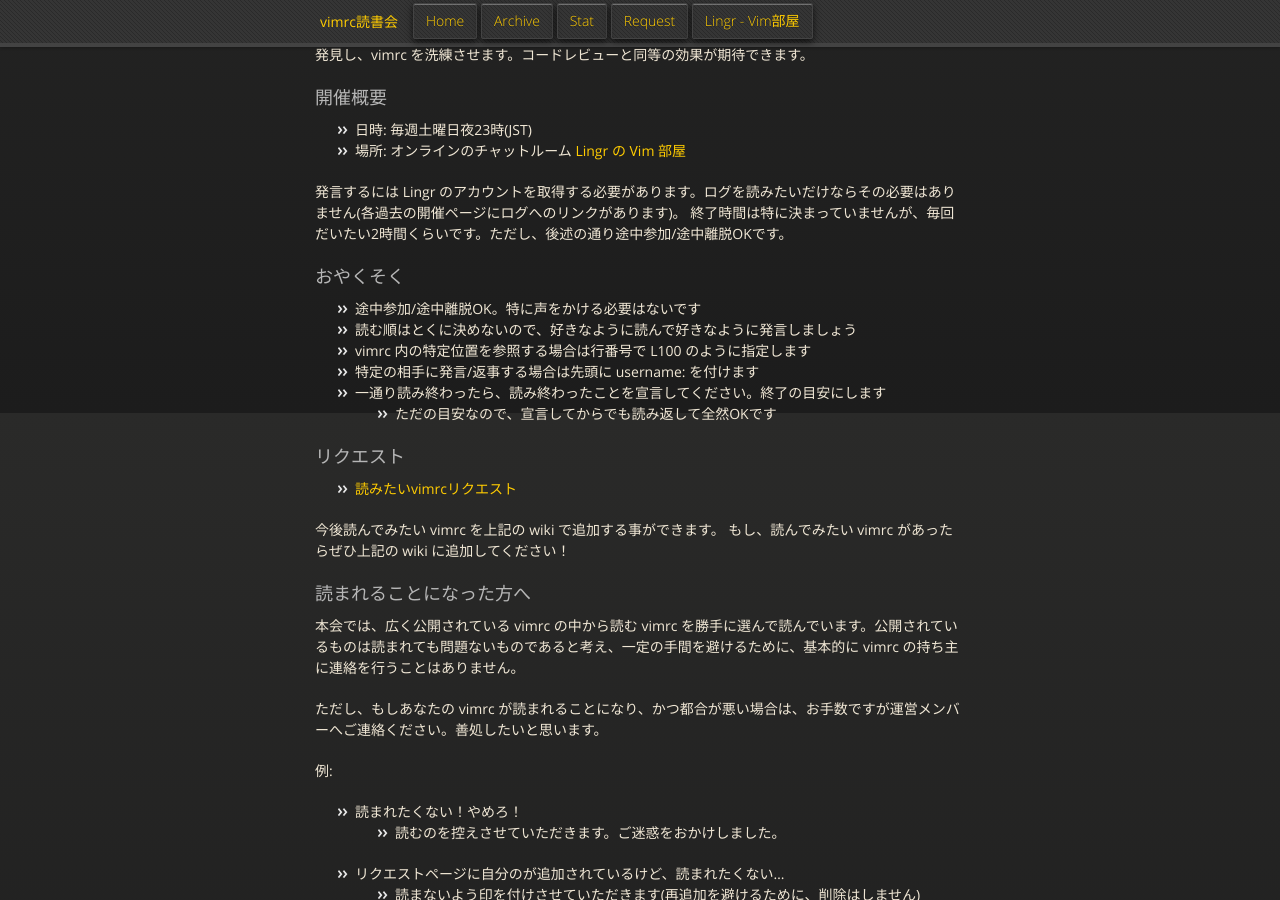
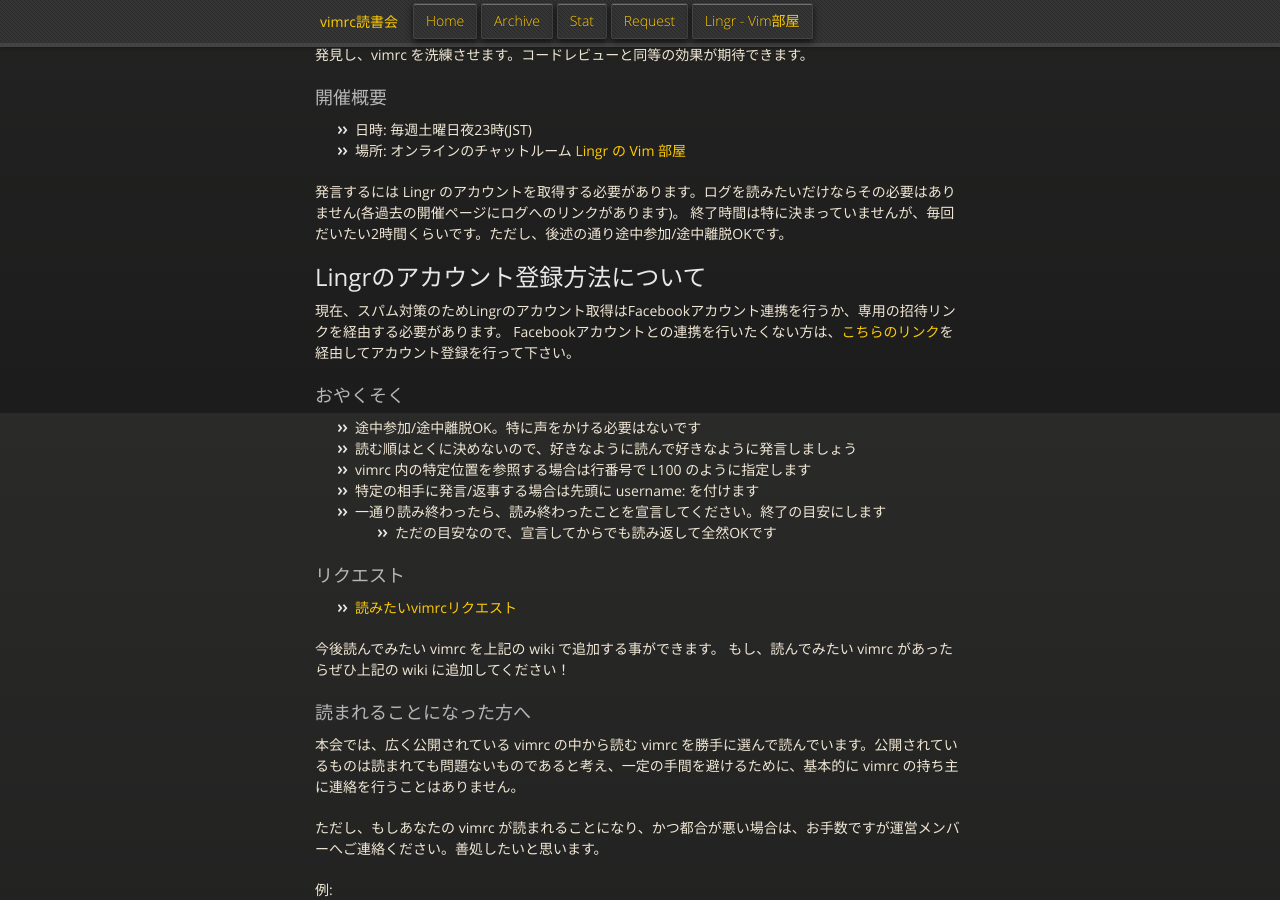
Before and after one commit to vim-jp/reading-vimrc, a Jekyll site: the page built from index.md, in a window 1280 px wide and 900 px high, scrolled down 487 px. Built offline with Jekyll 4.4.1, drawn with Linux system fonts in a browser that asks for light colours; nearby versions of some CDN libraries; Markdown is read by kramdown in place of the engine named in the settings.

Commit message:
Add workaround sign-up instruction for Lingr

```diff
--- a/index.md
+++ b/index.md
@@ -55,6 +55,11 @@ title: vimrc読書会
 発言するには Lingr のアカウントを取得する必要があります。ログを読みたいだけならその必要はありません(各過去の開催ページにログへのリンクがあります)。
 終了時間は特に決まっていませんが、毎回だいたい2時間くらいです。ただし、後述の通り途中参加/途中離脱OKです。
 
+## Lingrのアカウント登録方法について
+
+現在、スパム対策のためLingrのアカウント取得はFacebookアカウント連携を行うか、専用の招待リンクを経由する必要があります。
+Facebookアカウントとの連携を行いたくない方は、[こちらのリンク](http://goo.gl/LdPDBx)を経由してアカウント登録を行って下さい。
+
 ### おやくそく
 
 - 途中参加/途中離脱OK。特に声をかける必要はないです
```
